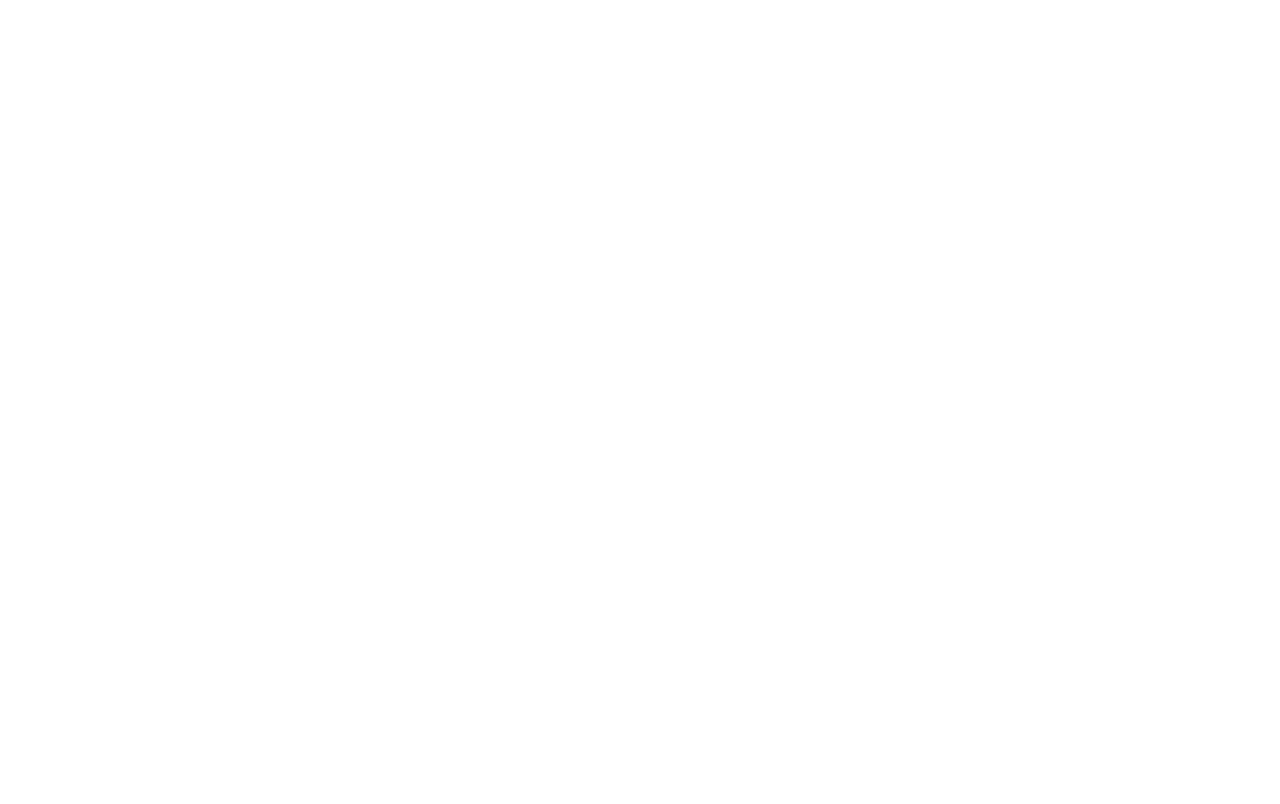
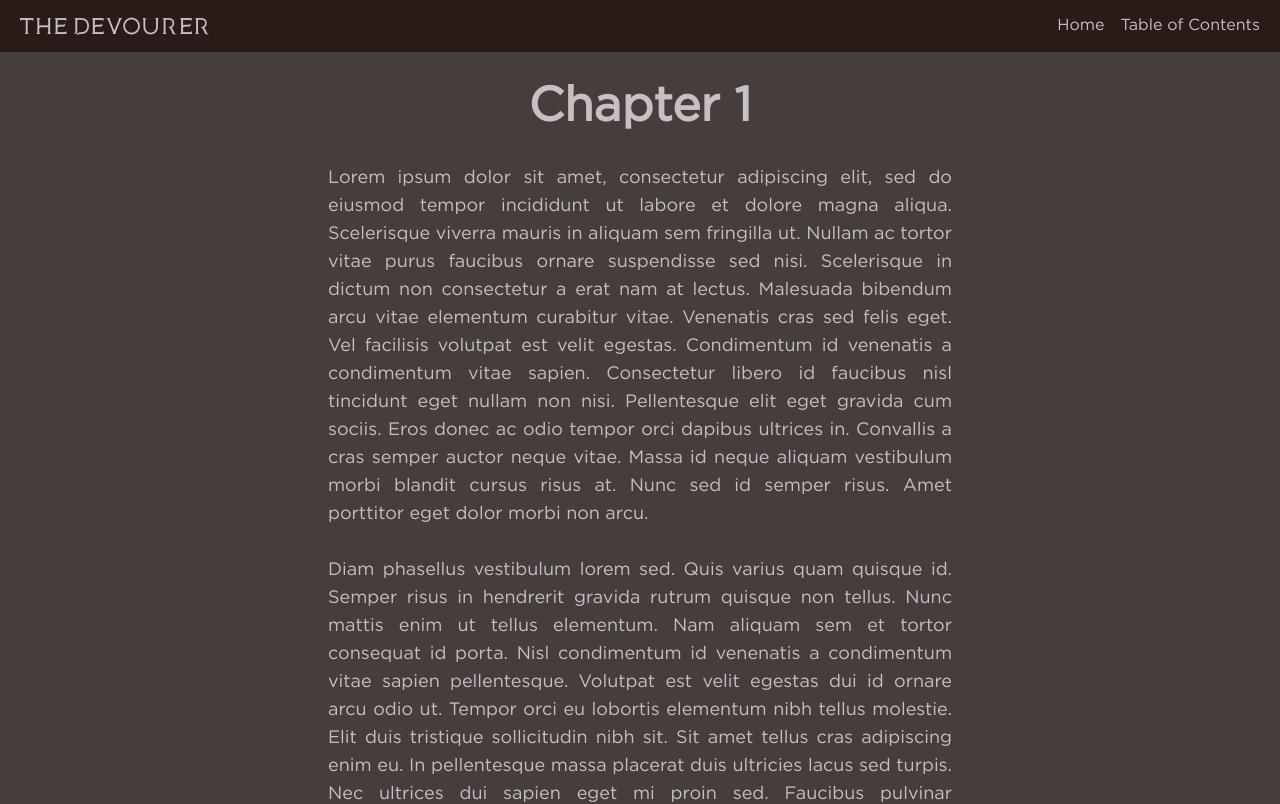
Before and after one commit to sokoruchi100/TheDevourer, a React (Create React App) app in the folder client/: page /TheDevourer/chapter/1 in a window 1280 px wide. Before the commit this address had no page. Shown: the top 804 px of the page. Built offline with nearby package versions, Linux system fonts and the light colour scheme.

Commit message:
fixed basename issues

```diff
--- a/client/src/App.js
+++ b/client/src/App.js
@@ -7,11 +7,11 @@
 
 function App() {
   return (
-    <Router>
+    <Router basename="/TheDevourer">
       <Routes>
         <Route path="/" element={<Home />} />
         <Route path="/toc" element={<TableOfContents />} />
-        <Route path="/chapter/:chapterId/:chapterTitle" element={<Chapter />} />
+        <Route path="/chapter/:chapterId" element={<Chapter />} />
       </Routes>
     </Router>
   );
--- a/client/src/components/Banner.js
+++ b/client/src/components/Banner.js
@@ -5,7 +5,7 @@
     <div
       className="bg-cover bg-center h-3/6 flex justify-center items-center text-tertiary text-shadow"
       style={{
-        backgroundImage: "url('/images/banner.jpg')", // Correct path assuming image is in the public/images directory
+        backgroundImage: "url('/TheDevourer/images/banner.jpg')", // Correct path assuming image is in the public/images directory
       }}
     >
       <div className="bg-secondary bg-opacity-50 p-4 text-8xl font-title">
--- a/client/src/components/Chapter.js
+++ b/client/src/components/Chapter.js
@@ -13,7 +13,9 @@
     const loadChapterContent = async () => {
       try {
         setIsLoading(true);
-        const response = await fetch(`/chapters/chapter${chapterId}.txt`);
+        const response = await fetch(
+          `/TheDevourer/chapters/chapter${chapterId}.txt`
+        );
         if (!response.ok) {
           throw new Error(`Failed to fetch chapter: ${response.status}`);
         }
@@ -38,7 +40,7 @@
       <Header></Header>
       <div className="container mx-auto px-4 py-8 text-tertiary font-text flex flex-col">
         <h1 className="text-5xl font-bold text-center mb-4">
-          Chapter {chapterId}: {decodeURIComponent(chapterTitle)}
+          Chapter {chapterId}
         </h1>
         <div
           className="mt-4 text-lg w-3/6 text-justify self-center"
--- a/client/src/components/Header.js
+++ b/client/src/components/Header.js
@@ -7,12 +7,12 @@
       <nav>
         <ul className="flex space-x-4">
           <li>
-            <a href="/" className="hover:text-gray-300">
+            <a href="/TheDevourer/" className="hover:text-gray-300">
               Home
             </a>
           </li>
           <li>
-            <a href="/toc" className="hover:text-gray-300">
+            <a href="/TheDevourer/toc" className="hover:text-gray-300">
               Table of Contents
             </a>
           </li>
--- a/client/src/components/TableOfContents.js
+++ b/client/src/components/TableOfContents.js
@@ -3,7 +3,11 @@
 
 // Example data
 const chapters = [
-  { id: 1, title: "Chapter 1: Tractor", link: "/chapter/1/Tractor" },
+  {
+    id: 1,
+    title: "Chapter 1",
+    link: "/TheDevourer/chapter/1",
+  },
   // Add more chapters as needed
 ];
 
```
